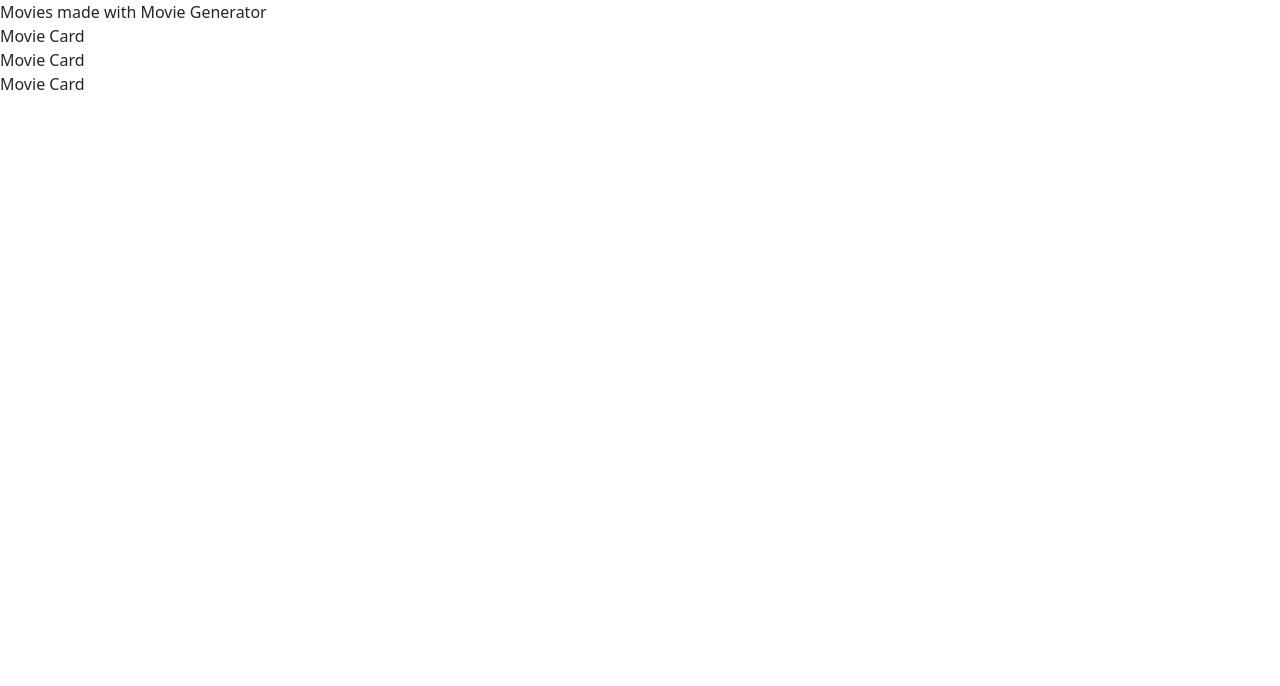
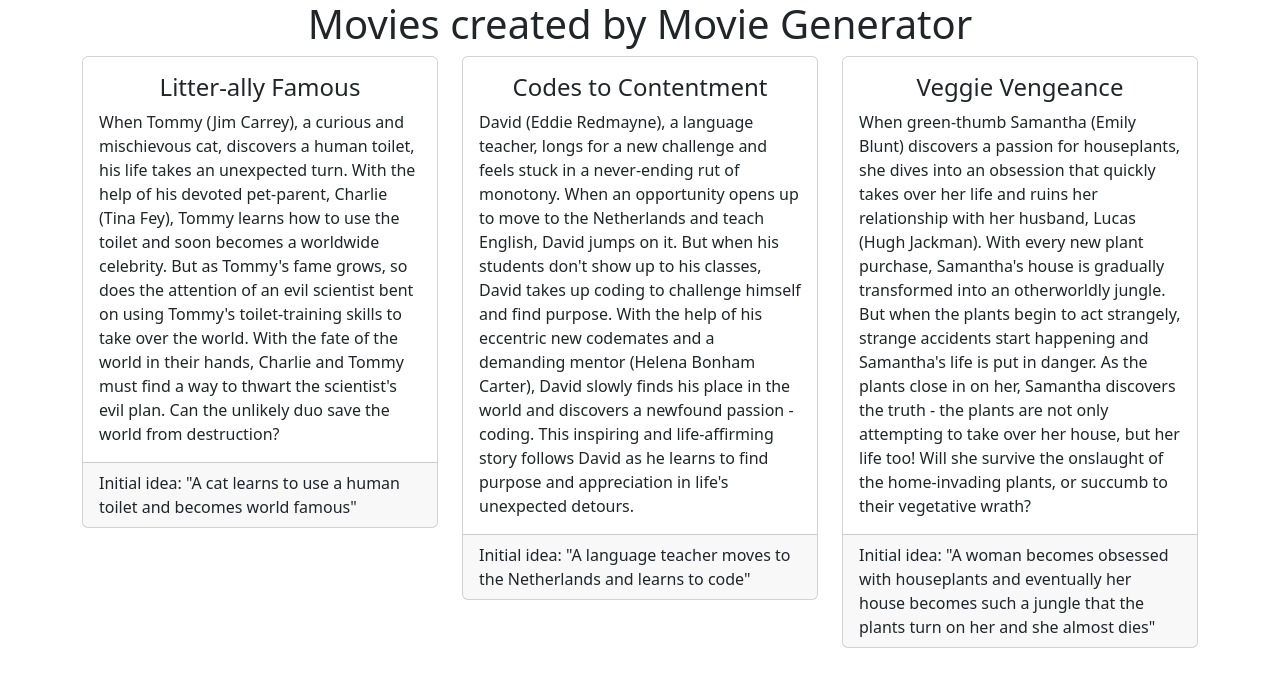
Before and after one commit to Eloise-es/movie-generator, a React (Create React App) app: page / in a window 1280 px wide. Shown: the top 686 px of the page. Built offline with nearby package versions, Linux system fonts and the light colour scheme.

Commit message:
Added sample cards with basic styling

```diff
--- a/src/App.js
+++ b/src/App.js
@@ -2,11 +2,31 @@
 
 export default function App() {
   return (
-    <div>
-      <div>Movies made with Movie Generator</div>
-      <MovieCard />
-      <MovieCard />
-      <MovieCard />
+    <div className="container">
+      <h1 className="text-center">Movies created by Movie Generator</h1>
+      <div className="row">
+        <div className="col">
+          <MovieCard
+            title="Litter-ally Famous"
+            synopsis="When Tommy (Jim Carrey), a curious and mischievous cat, discovers a human toilet, his life takes an unexpected turn. With the help of his devoted pet-parent, Charlie (Tina Fey), Tommy learns how to use the toilet and soon becomes a worldwide celebrity. But as Tommy's fame grows, so does the attention of an evil scientist bent on using Tommy's toilet-training skills to take over the world. With the fate of the world in their hands, Charlie and Tommy must find a way to thwart the scientist's evil plan. Can the unlikely duo save the world from destruction?"
+            idea="A cat learns to use a human toilet and becomes world famous"
+          />
+        </div>
+        <div className="col">
+          <MovieCard
+            title="Codes to Contentment"
+            synopsis="David (Eddie Redmayne), a language teacher, longs for a new challenge and feels stuck in a never-ending rut of monotony. When an opportunity opens up to move to the Netherlands and teach English, David jumps on it. But when his students don't show up to his classes, David takes up coding to challenge himself and find purpose. With the help of his eccentric new codemates and a demanding mentor (Helena Bonham Carter), David slowly finds his place in the world and discovers a newfound passion - coding. This inspiring and life-affirming story follows David as he learns to find purpose and appreciation in life's unexpected detours."
+            idea="A language teacher moves to the Netherlands and learns to code"
+          />
+        </div>
+        <div className="col">
+          <MovieCard
+            title="Veggie Vengeance"
+            synopsis="When green-thumb Samantha (Emily Blunt) discovers a passion for houseplants, she dives into an obsession that quickly takes over her life and ruins her relationship with her husband, Lucas (Hugh Jackman). With every new plant purchase, Samantha's house is gradually transformed into an otherworldly jungle. But when the plants begin to act strangely, strange accidents start happening and Samantha's life is put in danger. As the plants close in on her, Samantha discovers the truth - the plants are not only attempting to take over her house, but her life too! Will she survive the onslaught of the home-invading plants, or succumb to their vegetative wrath?"
+            idea="A woman becomes obsessed with houseplants and eventually her house becomes such a jungle that the plants turn on her and she almost dies"
+          />
+        </div>
+      </div>
     </div>
   );
 }
--- a/src/MovieCard.js
+++ b/src/MovieCard.js
@@ -1,5 +1,13 @@
-function MovieCard() {
-  return <div>Movie Card</div>;
+function MovieCard({ title, synopsis, idea }) {
+  return (
+    <div className="card">
+      <div className="card-body">
+        <h4 className="text-center">{title}</h4>
+        <p className="card-text">{synopsis}</p>
+      </div>
+      <div className="card-footer">Initial idea: "{idea}"</div>
+    </div>
+  );
 }
 
 export default MovieCard;
```
